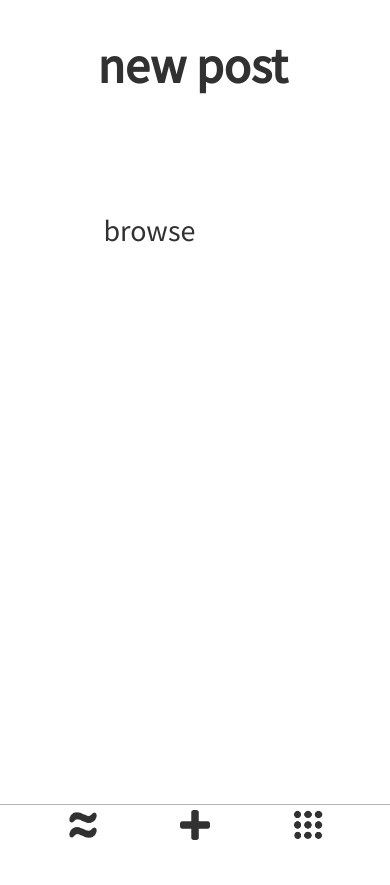
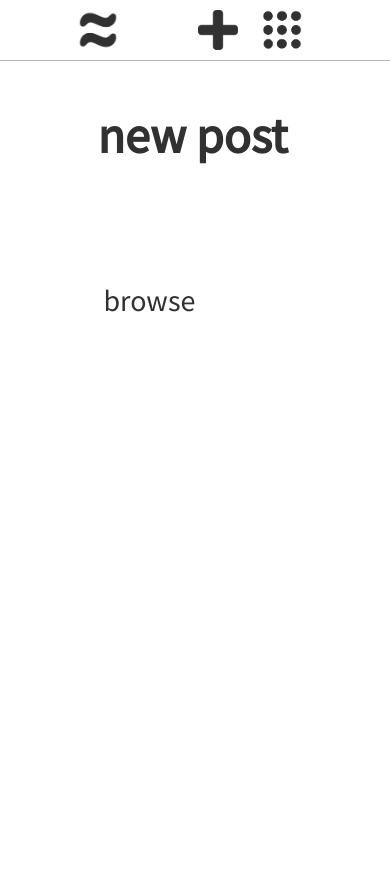
Before and after one commit to GreerPage/tilde, a Django app: page /post in a window 390 px wide. Before the commit the page ends 840 px from the top, so only its background shows below. Run offline with Django 3.2, Linux system fonts and the light colour scheme; some libraries are stand-ins or nearby versions.

Commit message:
fixed css

```diff
--- a/static/css/style.css
+++ b/static/css/style.css
@@ -238,7 +238,7 @@ html, body {
     .postpage-main {
         width: 75%;
     }
-    .navbar {
+    /*.navbar {
         position: fixed;
         top: 100vh;
         height: 40px;
@@ -289,5 +289,5 @@ html, body {
     }
     .postmain {
         top: 0px;
-    }
+    }*/
 }
```
